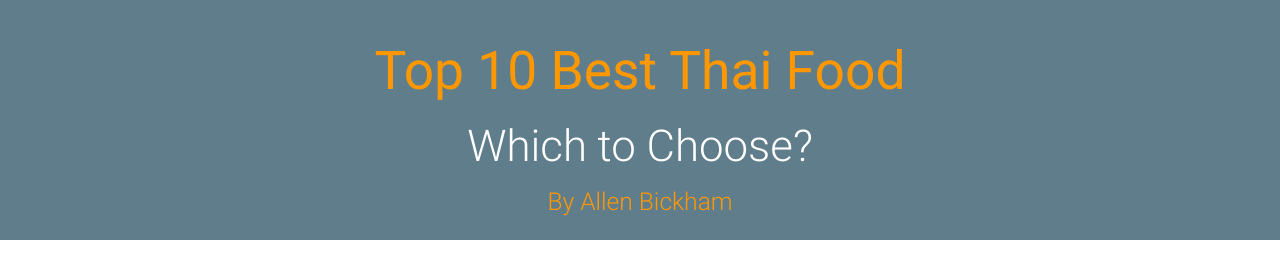
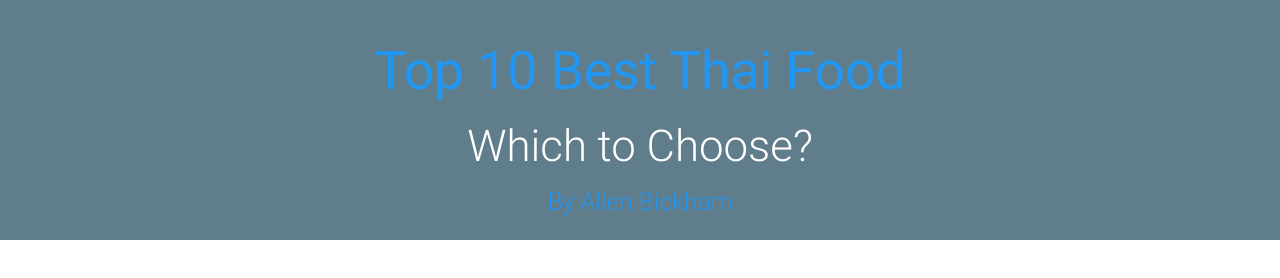
Before and after one commit to AllenBickham/AllenBickham.github.io, a plain HTML site: page index.html in a window 1280 px wide. Drawn offline with nearby package versions, Linux system fonts and the light colour scheme.

Commit message:
Update index.html

```diff
--- a/index.html
+++ b/index.html
@@ -15,9 +15,9 @@
     <!-- ==== START Profile Header SECTION ==== -->
   	<div class="section blue-grey">
   		<div class="container center-align">
-				<h2 class="header orange-text">Top 10 Best Thai Food</h2>
+				<h2 class="header blue-text">Top 10 Best Thai Food</h2>
 				<h3 class="white-text light">Which to Choose?
-				<h5 class="orange-text light">By Allen Bickham</h5>
+				<h5 class="blue-text light">By Allen Bickham</h5>
   		</div>
   	</div>
     <!-- ==== END Profile Header SECTION==== -->
```
